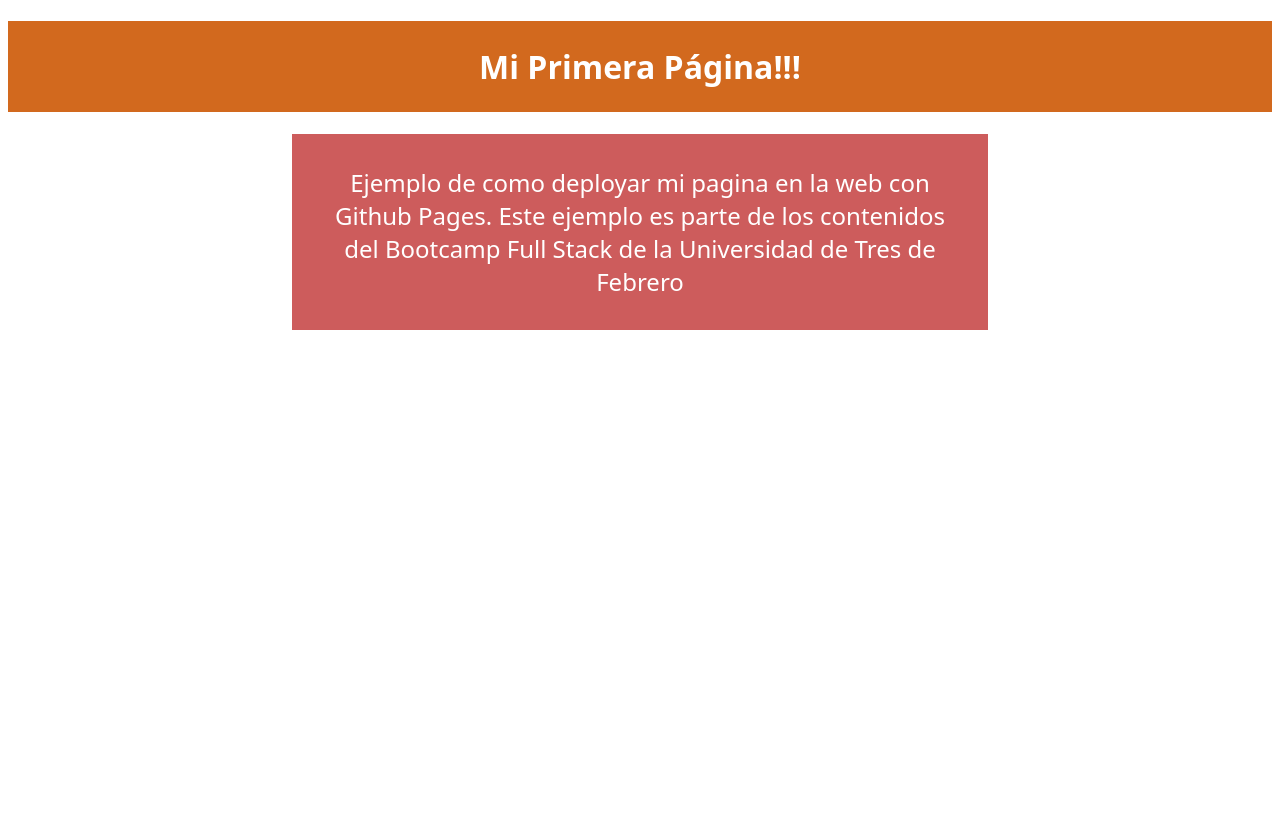
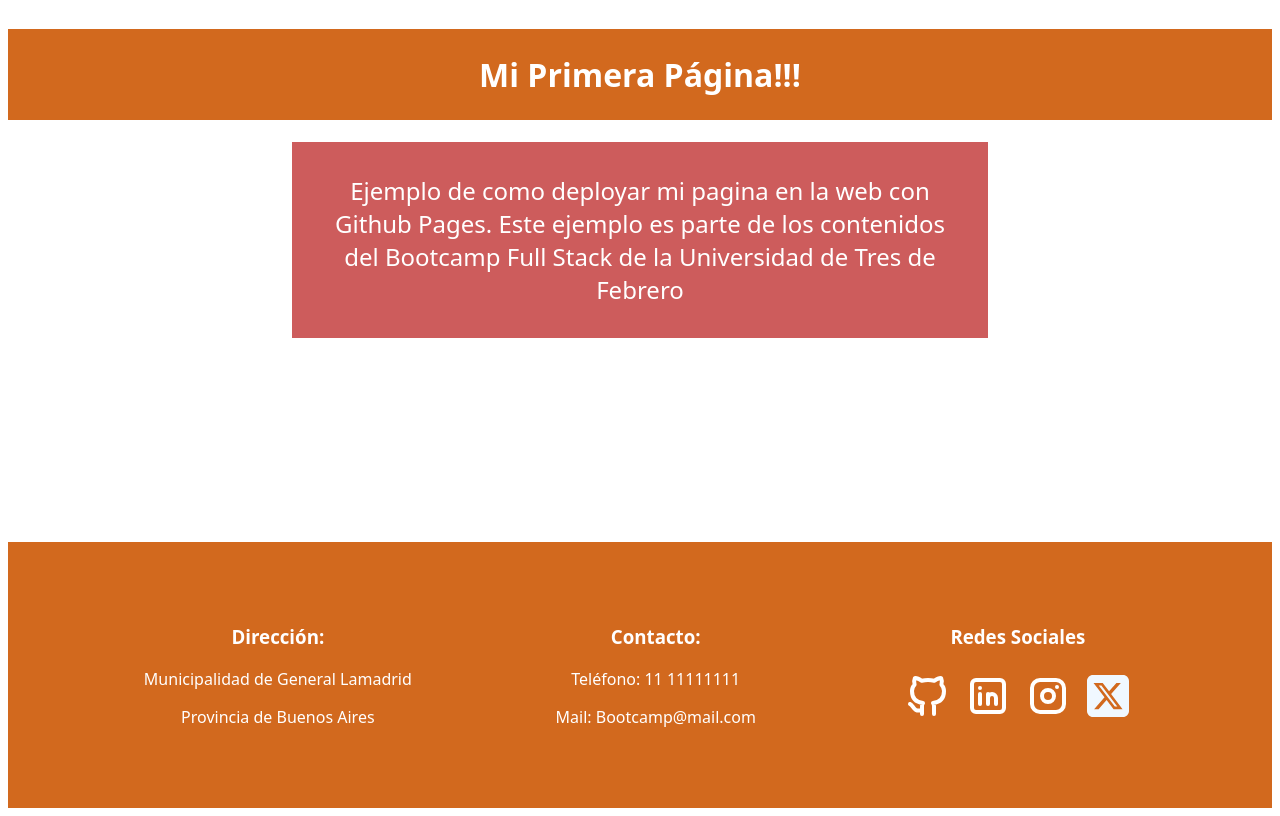
Before and after one commit to JeanLarez/Repositorio-de-Prueba, a website: page index.html in a window 1280 px wide. Drawn offline with Linux system fonts and the light colour scheme.

Commit message:
Agrego Footer y Estilos

```diff
--- a/estilos.css
+++ b/estilos.css
@@ -2,6 +2,9 @@ body {
     text-align: center;
     font-family: system-ui, -apple-system, BlinkMacSystemFont, 'Segoe UI', Roboto, Oxygen, Ubuntu, Cantarell, 'Open Sans', 'Helvetica Neue', sans-serif;
     color: white;
+    display: flex;
+    flex-direction: column;
+    min-height: 100vh;
 }
 
 h1 {
@@ -9,10 +12,31 @@ h1 {
     padding: 24px;
 }
 
-p {
+.principal {
     width: 50%;
     margin: 0 auto;
     background-color: indianred;
     padding: 32px;
     font-size: 24px;
 }
+
+footer {
+    background-color: chocolate;
+    display: flex;
+    justify-content: space-around;
+    padding: 64px;
+    margin-top: auto;
+
+    svg {
+        width: 3rem;
+        height: 3rem;
+        padding: 0.25rem;
+        &:hover {
+            background-color: #151515e4;
+        }
+    }
+
+    .x {
+        fill: aliceblue;
+    }
+}
--- a/index.html
+++ b/index.html
@@ -11,10 +11,61 @@
         Mi Primera Página!!!
     </h1>
 
-    <p>
-        Ejemplo de como deployar mi pagina en la web con Github Pages.
+    <div>
+        <p class="principal">
+            Ejemplo de como deployar mi pagina en la web con Github Pages.
 
-        Este ejemplo es parte de los contenidos del Bootcamp Full Stack de la Universidad de Tres de Febrero
-    </p>
+            Este ejemplo es parte de los contenidos del Bootcamp Full Stack de la Universidad de Tres de Febrero
+        </p>
+
+    </div>
+
+
+    <footer>
+        <div>
+            <h3>
+                Dirección:
+            </h3>
+            <p>
+                Municipalidad de General Lamadrid
+            </p>
+
+            <p>
+                Provincia de Buenos Aires
+            </p>
+
+
+        </div>
+        <div>
+        <h3>
+            Contacto:
+        </h3>
+        <p>
+            Teléfono: 11 11111111
+        </p>
+
+        <p>
+            Mail: Bootcamp@mail.com
+        </p>
+
+        </div>
+
+        <div>
+            <h3>
+                Redes Sociales
+            </h3>
+
+            <div>
+                <svg  xmlns="http://www.w3.org/2000/svg"  width="24"  height="24"  viewBox="0 0 24 24"  fill="none"  stroke="currentColor"  stroke-width="2"  stroke-linecap="round"  stroke-linejoin="round"  class="icon icon-tabler icons-tabler-outline icon-tabler-brand-github"><path stroke="none" d="M0 0h24v24H0z" fill="none"/><path d="M9 19c-4.3 1.4 -4.3 -2.5 -6 -3m12 5v-3.5c0 -1 .1 -1.4 -.5 -2c2.8 -.3 5.5 -1.4 5.5 -6a4.6 4.6 0 0 0 -1.3 -3.2a4.2 4.2 0 0 0 -.1 -3.2s-1.1 -.3 -3.5 1.3a12.3 12.3 0 0 0 -6.2 0c-2.4 -1.6 -3.5 -1.3 -3.5 -1.3a4.2 4.2 0 0 0 -.1 3.2a4.6 4.6 0 0 0 -1.3 3.2c0 4.6 2.7 5.7 5.5 6c-.6 .6 -.6 1.2 -.5 2v3.5" /></svg>
+
+                <svg  xmlns="http://www.w3.org/2000/svg"  width="24"  height="24"  viewBox="0 0 24 24"  fill="none"  stroke="currentColor"  stroke-width="2"  stroke-linecap="round"  stroke-linejoin="round"  class="icon icon-tabler icons-tabler-outline icon-tabler-brand-linkedin"><path stroke="none" d="M0 0h24v24H0z" fill="none"/><path d="M4 4m0 2a2 2 0 0 1 2 -2h12a2 2 0 0 1 2 2v12a2 2 0 0 1 -2 2h-12a2 2 0 0 1 -2 -2z" /><path d="M8 11l0 5" /><path d="M8 8l0 .01" /><path d="M12 16l0 -5" /><path d="M16 16v-3a2 2 0 0 0 -4 0" /></svg>
+
+
+                <svg  xmlns="http://www.w3.org/2000/svg"  width="24"  height="24"  viewBox="0 0 24 24"  fill="none"  stroke="currentColor"  stroke-width="2"  stroke-linecap="round"  stroke-linejoin="round"  class="icon icon-tabler icons-tabler-outline icon-tabler-brand-instagram"><path stroke="none" d="M0 0h24v24H0z" fill="none"/><path d="M4 4m0 4a4 4 0 0 1 4 -4h8a4 4 0 0 1 4 4v8a4 4 0 0 1 -4 4h-8a4 4 0 0 1 -4 -4z" /><path d="M12 12m-3 0a3 3 0 1 0 6 0a3 3 0 1 0 -6 0" /><path d="M16.5 7.5l0 .01" /></svg>
+
+                <svg class="x" xmlns="http://www.w3.org/2000/svg" viewBox="0 0 448 512"><!--!Font Awesome Free 6.5.2 by @fontawesome - https://fontawesome.com License - https://fontawesome.com/license/free Copyright 2024 Fonticons, Inc.--><path d="M64 32C28.7 32 0 60.7 0 96V416c0 35.3 28.7 64 64 64H384c35.3 0 64-28.7 64-64V96c0-35.3-28.7-64-64-64H64zm297.1 84L257.3 234.6 379.4 396H283.8L209 298.1 123.3 396H75.8l111-126.9L69.7 116h98l67.7 89.5L313.6 116h47.5zM323.3 367.6L153.4 142.9H125.1L296.9 367.6h26.3z"/></svg>
+            </div>
+        </div>
+    </footer>
 </body>
 </html>
```
